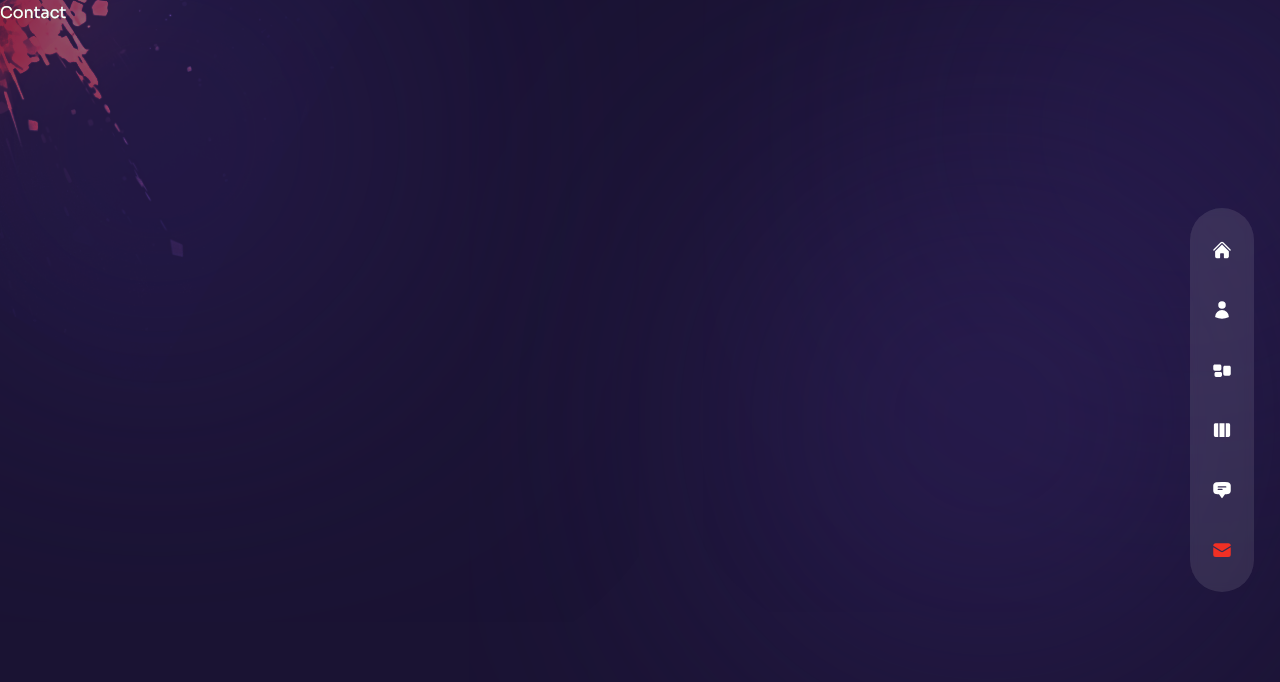
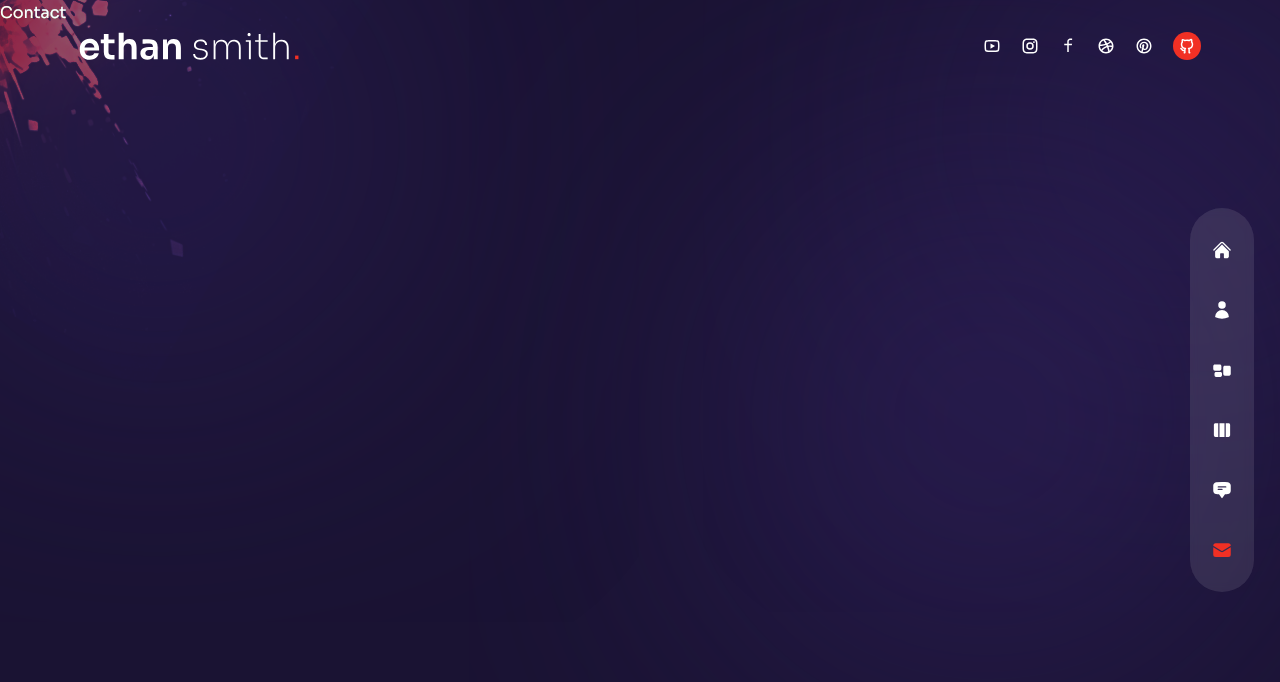
Before and after one commit to fleissigguy/modern-portfolio, a Next.js app: page /contact in a window 1280 px wide. Shown: the top 682 px of the page. Built offline with nearby package versions, Linux system fonts and the light colour scheme.

Commit message:
header completed

```diff
--- a/components/Header.jsx
+++ b/components/Header.jsx
@@ -1,5 +1,30 @@
+import Image from "next/image";
+import Link from "next/link";
+
+import Socials from "../components/Socials";
+
 const Header = () => {
-  return <header className="absolute z-30 w-full"></header>;
+  return (
+    <header className="absolute z-30 w-full items-center px-16 xl-px-0 xl:h-[90px]">
+      <div className="container mx-auto">
+        <div className="flex flex-col lg:flex-row justify-between items-center gap-y-6 py-8">
+          {/* logo */}
+          <Link href="/">
+            <Image
+              src="/logo.svg"
+              alt="logo"
+              width={220}
+              height={48}
+              priority
+            />
+          </Link>
+
+          {/* socials */}
+          <Socials />
+        </div>
+      </div>
+    </header>
+  );
 };
 
 export default Header;
--- a/components/Nav.jsx
+++ b/components/Nav.jsx
@@ -35,8 +35,7 @@ const Nav = () => {
   return (
     <nav className="flex flex-col items-center xl:justify-center gap-y-4 fixed h-max bottom-0 mt-auto xl:right-[2%] z-50 top-0 w-full xl:w-16 xl:max-w-md xl:h-screen">
       <div className="flex w-full xl:flex-col items-center justify-between xl:justify-center gap-y-10 px-4 md:px-40 xl:px-0 h-[80px] xl:h-max py-8 bg-white/10 backdrop-blur-sm text-3xl xl:text-xl xl:rounded-full">
-        {navData.map((link, i) => {
-          return (
+        {navData.map((link, i) => (
           <Link
             className={`${
               link.path === pathname && "text-accent"
@@ -67,8 +66,7 @@ const Nav = () => {
               <link.Icon aria-hidden />
             </div>
           </Link>
-          );
-        })}
+        ))}
       </div>
     </nav>
   );
--- a/components/Socials.jsx
+++ b/components/Socials.jsx
@@ -1,5 +1,69 @@
+import Link from "next/link";
+
+import {
+  RiYoutubeLine,
+  RiInstagramLine,
+  RiFacebookLine,
+  RiDribbbleLine,
+  RiGithubLine,
+  RiPinterestLine,
+} from "react-icons/ri";
+
+export const socialData = [
+  {
+    name: "YouTube",
+    link: "https://youtube.com",
+    Icon: RiYoutubeLine,
+  },
+  {
+    name: "Instagram",
+    link: "https://instagram.com",
+    Icon: RiInstagramLine,
+  },
+  {
+    name: "Facebook",
+    link: "https://facebook.com",
+    Icon: RiFacebookLine,
+  },
+  {
+    name: "Dribbble",
+    link: "https://dribbble.com",
+    Icon: RiDribbbleLine,
+  },
+  {
+    name: "Pinterest",
+    link: "https://pinterest.com",
+    Icon: RiPinterestLine,
+  },
+  {
+    name: "Github",
+    link: "https://github.com/sanidhyy/modern-portfolio",
+    Icon: RiGithubLine,
+  },
+];
+
 const Socials = () => {
-  return <div>Socials</div>;
+  return (
+    <div className="flex items-center gap-x-5 text-lg">
+      {socialData.map((social, i) => (
+        <Link
+          key={i}
+          title={social.name}
+          href={social.link}
+          target="_blank"
+          reL="noreferrer noopener"
+          className={`${
+            social.name === "Github"
+              ? "bg-accent rounded-full p-[5px] hover:text-white"
+              : "hover:text-accent"
+          } transition-all duration-300`}
+        >
+          <social.Icon aria-hidden />
+          <span className="sr-only">{social.name}</span>
+        </Link>
+      ))}
+    </div>
+  );
 };
 
 export default Socials;
```
Lines whose indentation alone changed are shown as unchanged.
